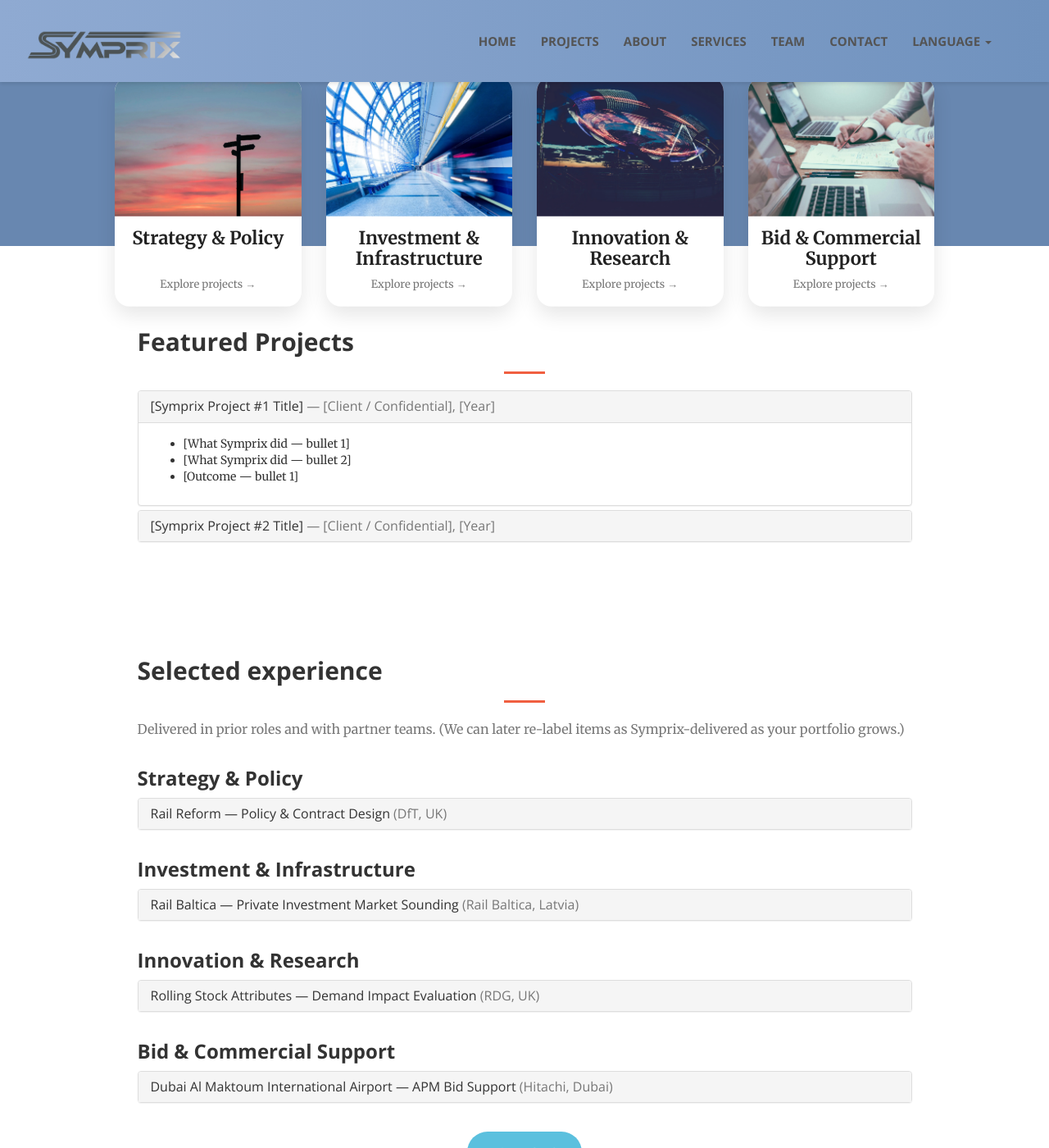
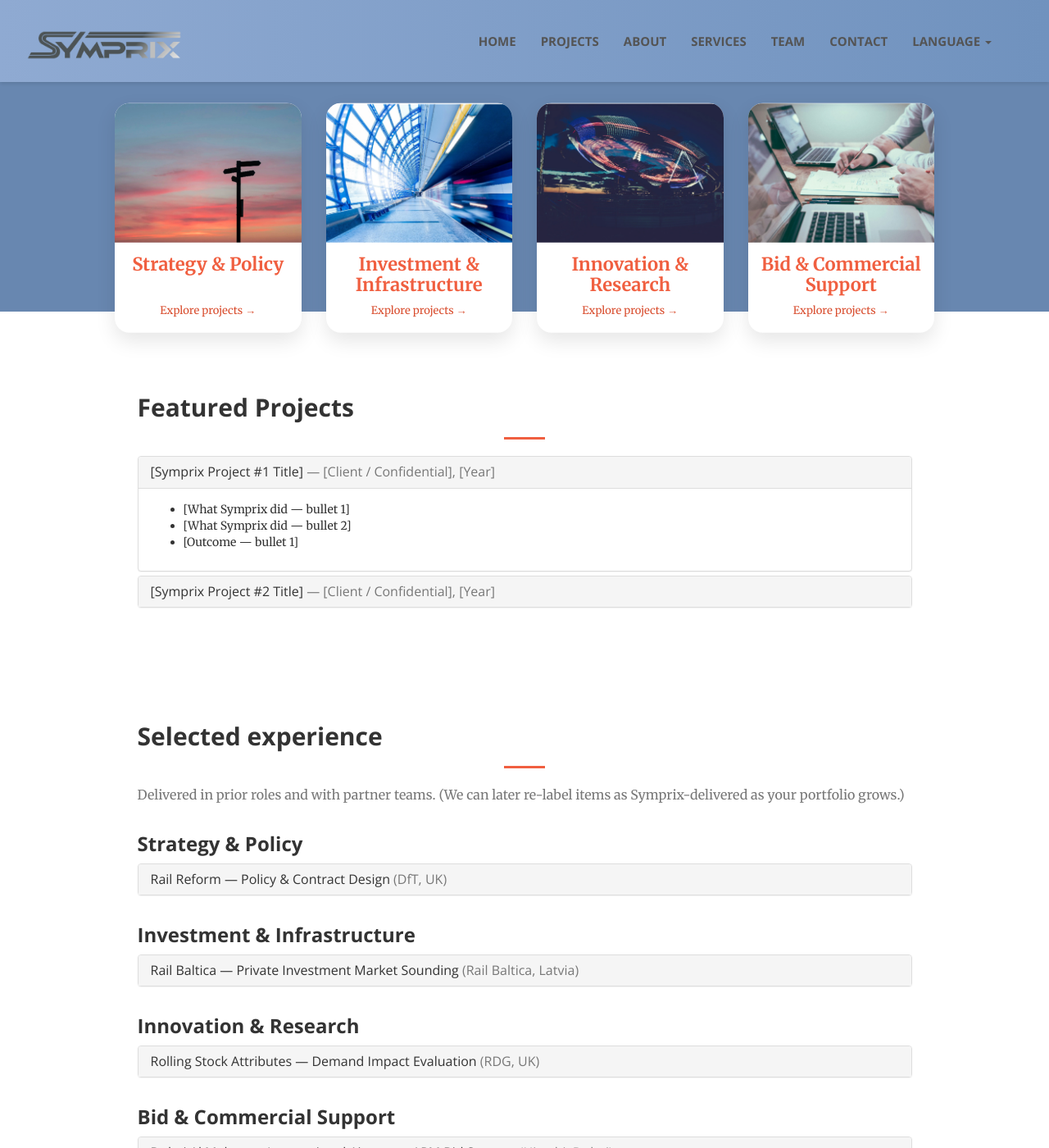
Before and after one commit to CD-Symprix/symprix, a Jekyll site: the page projects.html, which Jekyll copies as it is, in a window 1280 px wide and 1400 px high. Shown: the whole window at 82% size. Built offline with Jekyll 4.4.1, drawn with Linux system fonts in a browser that asks for light colours.

Commit message:
Adjust padding and colors in projects hero section

```diff
--- a/projects.html
+++ b/projects.html
@@ -136,20 +136,23 @@
     header.masthead.projects-hero {
       min-height: 0 !important;           /* override template vh/min-height logic */
       padding-top: 140px !important;
-      padding-bottom: 60px !important;    /* start here */
+      padding-bottom: 140px !important;    /* start here */
     }
 
-    /* FIX: cards are inside hero, so don't inherit white hero text */
-    header.masthead.projects-hero .category-card,
-    header.masthead.projects-hero .category-card * {
+    /* Set base readable colour */
+    header.masthead.projects-hero .category-card {
       color: #222 !important;
     }
 
-    /* Keep hint muted */
-    header.masthead.projects-hero .category-hint {
-      color: #777 !important;
+    /* Brand orange for titles */
+    header.masthead.projects-hero .category-card .category-title {
+      color: #f05f40 !important;   /* your template orange */
     }
 
+    /* Slightly deeper orange for hint */
+    header.masthead.projects-hero .category-card .category-hint {
+      color: #d94e2f !important;
+    }
   </style>
 
 
```
